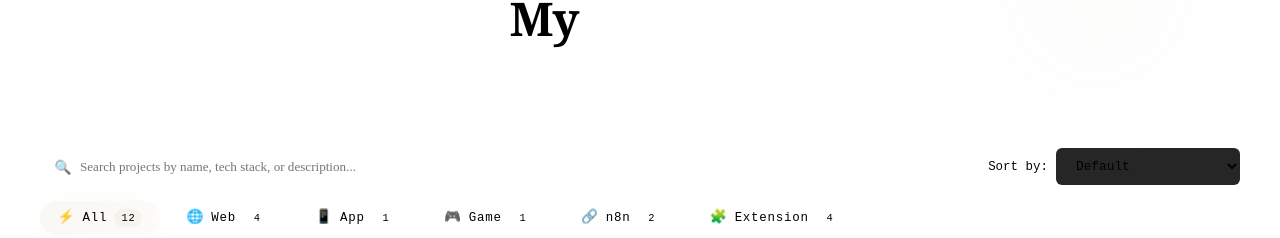
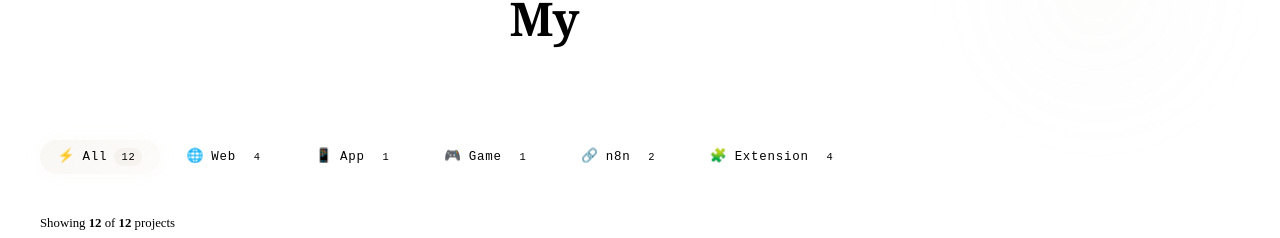
Before and after one commit to Zaifa25/portfolio-HuzaifaMumtaz, a React (Vite) app: page / in a window 1280 px wide. Shown: the part 4865-5103 px from the top of the page. Built offline with nearby package versions, Linux system fonts and the light colour scheme; the HTML template or start-up script is replaced by a standard one.

Commit message:
Remove search bar and sort dropdown from Projects section

```diff
--- a/src/components/Projects.jsx
+++ b/src/components/Projects.jsx
@@ -19,9 +19,7 @@ const CATEGORY_ICONS = {
 export default function Projects() {
   const [ref, inView] = useInView()
   const [active, setActive] = useState('All')
-  const [searchQuery, setSearchQuery] = useState('')
   const [selectedTechTag, setSelectedTechTag] = useState('')
-  const [sortBy, setSortBy] = useState('default')
   const [selectedProject, setSelectedProject] = useState(null)
   const [toastMessage, setToastMessage] = useState('')
 
@@ -44,7 +42,7 @@ export default function Projects() {
     })
   }
 
-  // Filtered & Sorted Projects computation
+  // Filtered Projects computation
   const filtered = useMemo(() => {
     let list = [...PROJECTS]
 
@@ -60,36 +58,14 @@ export default function Projects() {
       )
     }
 
-    // Search query filter
-    if (searchQuery.trim()) {
-      const q = searchQuery.toLowerCase().trim()
-      list = list.filter(
-        (p) =>
-          p.title.toLowerCase().includes(q) ||
-          p.desc.toLowerCase().includes(q) ||
-          p.tech.some((t) => t.toLowerCase().includes(q))
-      )
-    }
+    return list
+  }, [active, selectedTechTag])
 
-    // Sorting
-    if (sortBy === 'name-asc') {
-      list.sort((a, b) => a.title.localeCompare(b.title))
-    } else if (sortBy === 'name-desc') {
-      list.sort((a, b) => b.title.localeCompare(a.title))
-    } else if (sortBy === 'featured') {
-      list.sort((a, b) => (b.featured ? 1 : 0) - (a.featured ? 1 : 0))
-    }
-
-    return list
-  }, [active, selectedTechTag, searchQuery, sortBy])
-
-  const isFiltered = active !== 'All' || selectedTechTag !== '' || searchQuery !== ''
+  const isFiltered = active !== 'All' || selectedTechTag !== ''
 
   const handleResetFilters = () => {
     setActive('All')
     setSelectedTechTag('')
-    setSearchQuery('')
-    setSortBy('default')
   }
 
   return (
@@ -103,46 +79,6 @@ export default function Projects() {
 
       <div className="container">
         <SectionTitle title="My Projects" sub="Things I've built" />
-
-        {/* ── Toolbar: Search & Sort ── */}
-        <div className="projects-controls">
-          <div className="projects-search-wrapper">
-            <span className="search-icon" aria-hidden="true">🔍</span>
-            <input
-              type="text"
-              className="projects-search-input"
-              placeholder="Search projects by name, tech stack, or description..."
-              value={searchQuery}
-              onChange={(e) => setSearchQuery(e.target.value)}
-              aria-label="Search projects"
-            />
-            {searchQuery && (
-              <button
-                className="search-clear-btn"
-                onClick={() => setSearchQuery('')}
-                aria-label="Clear search query"
-              >
-                ✕
-              </button>
-            )}
-          </div>
-
-          <div className="projects-sort-wrapper">
-            <label htmlFor="projects-sort-select" className="sort-label">Sort by:</label>
-            <select
-              id="projects-sort-select"
-              className="projects-sort-select"
-              value={sortBy}
-              onChange={(e) => setSortBy(e.target.value)}
-              aria-label="Sort projects"
-            >
-              <option value="default">Default</option>
-              <option value="featured">Featured First ⭐</option>
-              <option value="name-asc">Name (A-Z)</option>
-              <option value="name-desc">Name (Z-A)</option>
-            </select>
-          </div>
-        </div>
 
         {/* ── Filter Tabs ── */}
         <div className="projects-filter" role="tablist" aria-label="Filter projects by category">
```
